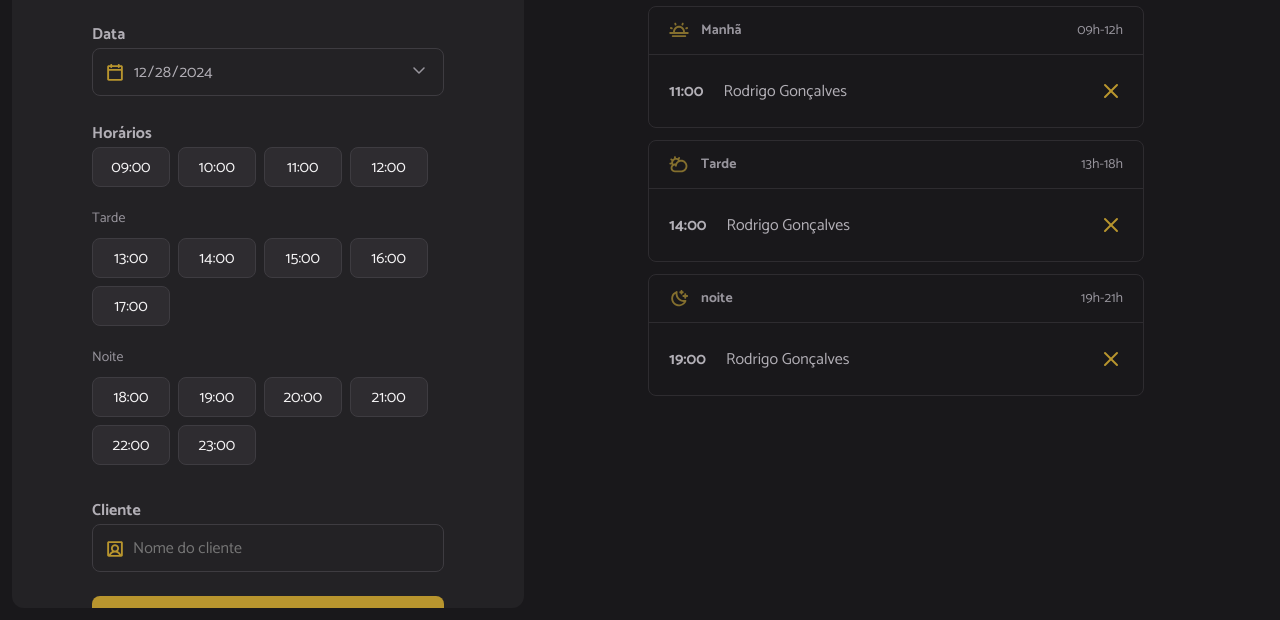
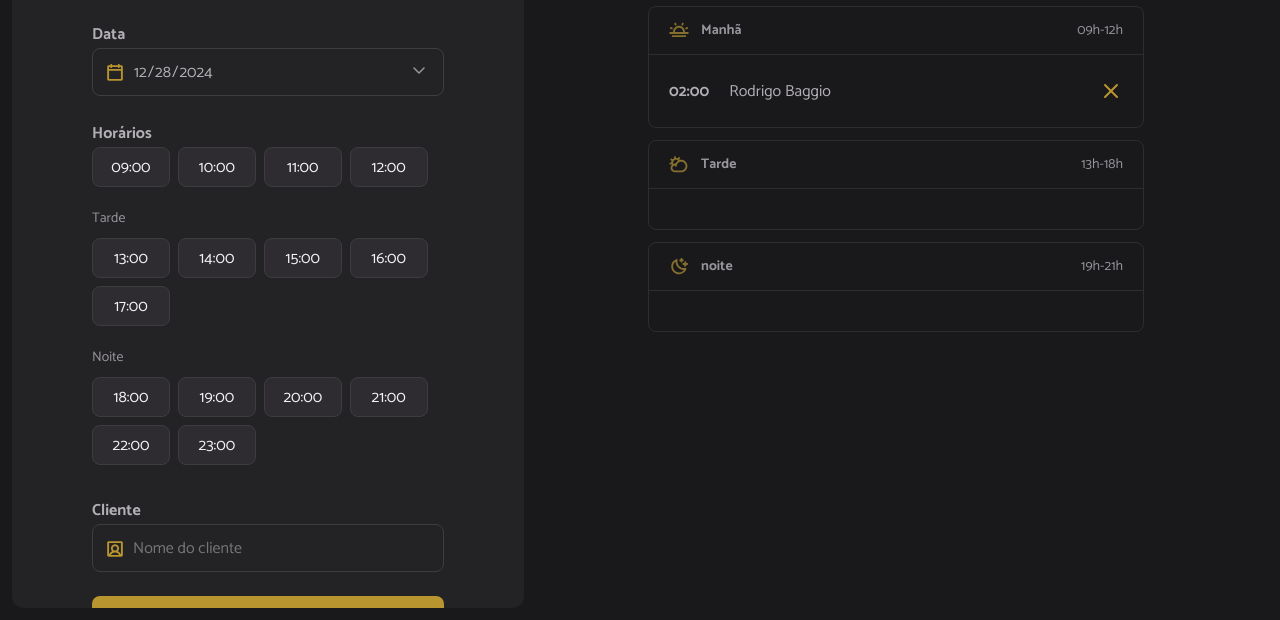
Before and after one commit to Baggio25/javascript-hairday-rocketseat, a website built with webpack: page index.html in a window 1280 px wide. Shown: the part 180-800 px from the top of the page. Built offline with nearby package versions, Linux system fonts and the light colour scheme; data requests are answered from the project's data file.

Commit message:
Renderizando os agendamentos do dia

```diff
--- a/server.json
+++ b/server.json
@@ -4,6 +4,11 @@
       "id": 1735174654933,
       "name": "Rodrigo Baggio",
       "when": "2024-12-26T01:00:00.000Z"
+    },
+    {
+      "id": 1735348895600,
+      "name": "Rodrigo Baggio",
+      "when": "2024-12-28T02:00:00.000Z"
     }
   ]
 }
--- a/src/modules/schedules/load.js
+++ b/src/modules/schedules/load.js
@@ -1,5 +1,6 @@
 import { scheduleFetchByDay } from "../../services/schedule-fetch-by-day.js";
 import { hoursLoad } from "../form/hours-load.js";
+import { schedulesShow } from "../schedules/show.js";
 
 //Seleciona o input de data
 const selectedDate = document.getElementById("date");
@@ -10,7 +11,9 @@
 
   //Busca na API os agendamentos
   const dailySchedules = await scheduleFetchByDay({ date });
-  console.log(dailySchedules);
+
+  //Exibe os agendamentos
+  schedulesShow({ dailySchedules });
 
   //Renderiza as horas disponíveis
   hoursLoad({ date });
--- /dev/null
+++ b/src/modules/schedules/show.js
@@ -0,0 +1,57 @@
+import dayjs from "dayjs";
+
+//Seleciona as sessões: manhã, tarde e noite
+const periodMorning = document.getElementById('period-morning');
+const periodAfternoon = document.getElementById('period-afternoon');
+const periodNight = document.getElementById('period-night');
+
+export function schedulesShow({ dailySchedules }) {
+
+  try {
+
+    //Limpa as listas
+    periodMorning.innerHTML   = "";
+    periodAfternoon.innerHTML = "";
+    periodNight.innerHTML     = "";
+
+    //Renderiza os agendamentos por período
+    dailySchedules.forEach((schedule) => {
+      const item = document.createElement('li');
+      const time = document.createElement('strong');
+      const name = document.createElement('span');
+
+      //Adiciona o id do agendamento
+      item.setAttribute("data-id", schedule.id);
+
+      time.textContent = dayjs(schedule.when).format("HH:mm");
+      name.textContent = schedule.name;
+
+      //Cria ícone de excluir o agendamento
+      const cancelIcon = document.createElement('img');
+      cancelIcon.classList.add('cancel-icon');
+      cancelIcon.setAttribute('src', './src/assets/cancel.svg');
+      cancelIcon.setAttribute('alt', 'Cancelar');
+
+      //Adiciona o tempo, nome e ícone no item
+      item.append(time, name, cancelIcon);
+
+      //Obtém somente a hora
+      const hour = dayjs(schedule.when).hour();
+
+      //Renderiza o agendamento na sessão ( manhã, tarde e noite )
+      if(hour <= 12) {
+        periodMorning.appendChild(item)
+      } else if( hour > 12 && hour <= 18 ) {
+        periodAfternoon.appendChild(item)
+      } else {
+        periodNight.appendChild(item)
+      }
+
+    })
+
+  } catch (error) {
+    alert("Não foi possível exibir os agendamentos.");
+    console.log(error);
+  }
+
+}
```
Also changed, not shown: index.html (+6 -3 lines).
